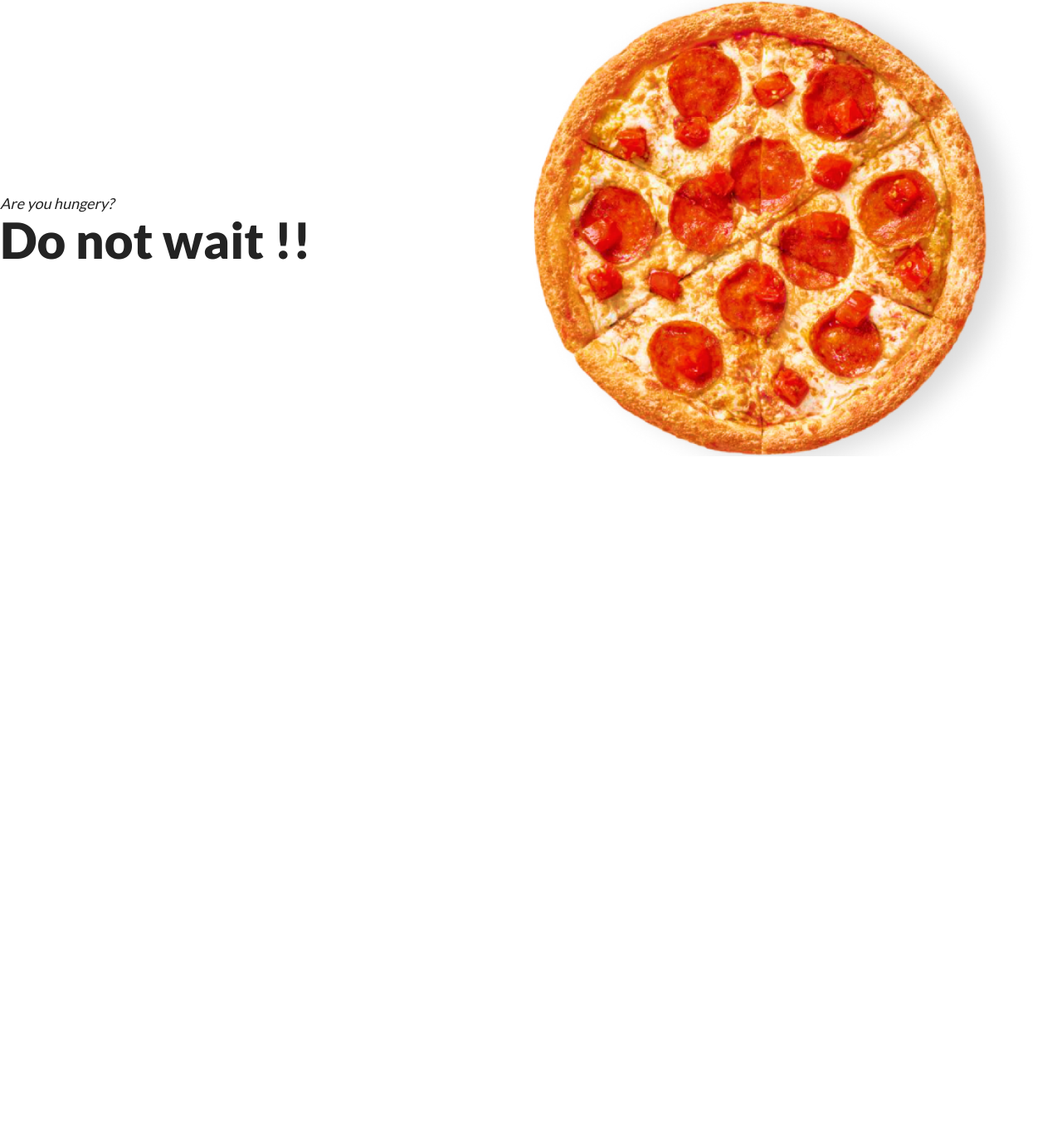
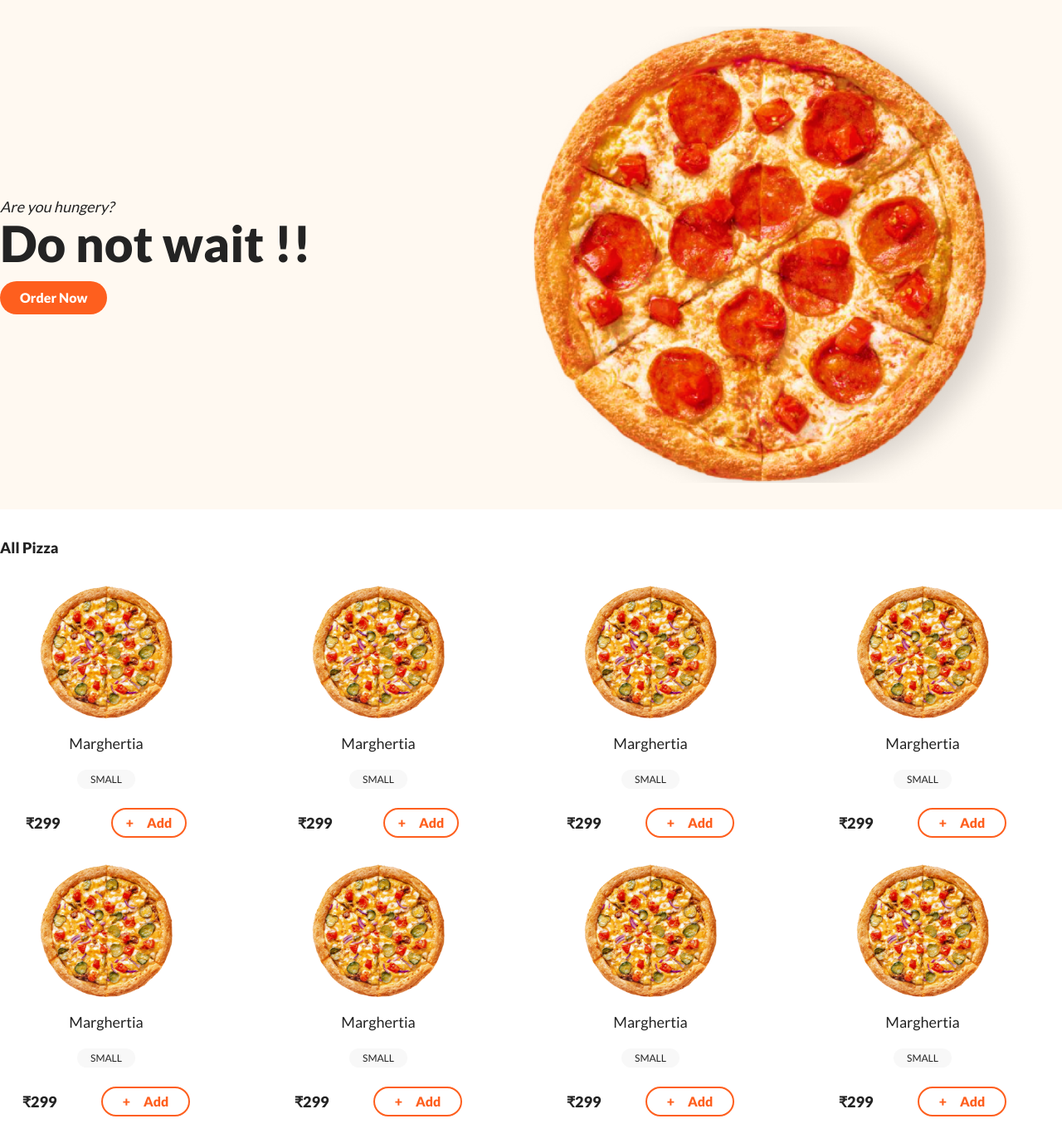
Before and after one commit to sunil36/node, a Node server app: page / in a window 1280 px wide. Shown: the part 85-1463 px from the top of the page at 83% size. Before the commit the page ends 635 px from the top, so only its background shows below. Run offline with Node 20, Linux system fonts and the light colour scheme; some libraries are stand-ins or nearby versions.

Commit message:
add file

```diff
--- /dev/null
+++ b/cmd.txt
@@ -0,0 +1,3 @@
+
+run sass
+npx mix watch
--- a/resources/scss/app.scss
+++ b/resources/scss/app.scss
@@ -16,6 +16,38 @@ nav li a{
         color: $primary;
     }
 }
-section .hero{
-background:red;
+.hero{
+background:#fff9f1;
 }
+.size{
+background:$secondary;
+}
+.add-to-cart{
+    border:2px solid $primary;
+    color:$primary;
+    transition:$transition;
+    &:hover{
+        background-color:$primary ;
+        color:$pure;
+        border-color:$pure;
+    }
+}
+.btn-primary{
+    background:$primary;
+    &:hover{
+        background:$primary_hover;
+    }
+}
+ .cart-section{
+    background:#fff9f1;
+    .amount{
+        color:$primary;
+    }
+
+}
+.login{
+    background:#fff9f1;
+}
+.register{
+    background:#fff9f1;
+}
--- a/resources/views/home.ejs
+++ b/resources/views/home.ejs
@@ -1,45 +1,131 @@
-<!DOCTYPE html>
-<html lang="en">
-<head>
-    <meta charset="UTF-8">
-    <meta http-equiv="X-UA-Compatible" content="IE=edge">
-    <meta name="viewport" content="width=device-width, initial-scale=1.0">
-    <title>Pizza</title>
-    <link rel="preconnect" href="https://fonts.googleapis.com">
-    <link rel="preconnect" href="https://fonts.gstatic.com" crossorigin>
-    <link href="https://fonts.googleapis.com/css2?family=Lato:wght@100;300;400;900&display=swap" rel="stylesheet">
-    <link href="https://unpkg.com/tailwindcss@^2/dist/tailwind.min.css" rel="stylesheet">
-    <link rel="stylesheet" href="/css/app.css">
-</head>
-<body>
-<nav class="container mx-auto flex items-center justify-between py-4">
-    <div>
-        <img src="/img/logo.png" alt="logo">
-    </div>
-    <div>
-        <ul class="flex items-center">
-            <li class="ml-6"> <a href="#">Menu</a>  </li>
-            <li class="ml-6"><a href="#">Orders</a></li>
-            <li class="ml-6"><a href="#">Register</a></li>
-            <li class="ml-6"><a href="#">Login</a></li>
-            <li class="ml-6"><a href="#" class="inline-block px-4 py-2 rounded-full"><img src="/img/cart.png" alt="" ></a></li>
-        </ul>
-    </div>
-</nav>
- <secion class="hero py-0">
+
+ <section class="hero py-8">
        <div class="container mx-auto flex items-center justify-between ">
         <div class="w-1/2">
             <h6 class="text-lg"><em>Are you hungery?</em></h6>
              <h1 class="text-6xl font-bold">Do not wait !!</h1>
+             <button class="px-6 py-2 rounded-full text-white font-bold mt-4 btn-primary">Order Now</button>
         </div>
         <div class="w-1/2">
             <img src="/img/hero-pizza.png" alt="" srcset="">
         </div>
-
        </div>
 
-</secion>
-
-    <script src="/js/app.js"></script>
-</body>
-</html>
+</section>
+    <section class="menu container mx-auto py-8">
+        <h1 class="text-lg font-bold mb-8">All Pizza</h1>
+        <div class="grid gap-x-8 gap-y-8 grid-cols-4">
+       <div class="w-64">
+           <img class="h-40 mb-4 mx-auto" src="/img/pizza.png" alt="" >
+        <div class="text-center">
+            <h2 class="mb-4 text-lg">Marghertia</h2>
+            <span class="size py-1 px-4 rounded-full uppercase text-xs">small</span>
+            <div class="flex items-center justify-around mt-6">
+                <span class="font-bold text-lg">₹299</span>
+                <button class="add-to-cart py-1 px-4 rounded-full flex item-center font-bold">
+                    <span>+</span>
+                    <span class="ml-4">Add</span>
+                </button>
+            </div>
+        </div>
+       </div>
+       <div class="w-64">
+        <img class="h-40 mb-4 mx-auto" src="/img/pizza.png" alt="" >
+     <div class="text-center">
+         <h2 class="mb-4 text-lg">Marghertia</h2>
+         <span class="size py-1 px-4 rounded-full uppercase text-xs">small</span>
+         <div class="flex items-center justify-around mt-6">
+             <span class="font-bold text-lg">₹299</span>
+             <button class="add-to-cart py-1 px-4 rounded-full flex item-center font-bold">
+                 <span>+</span>
+                 <span class="ml-4">Add</span>
+             </button>
+         </div>
+     </div>
+    </div>
+       <div class="w-64">
+        <img class="h-40 mb-4 mx-auto" src="/img/pizza.png" alt="" >
+     <div class="text-center">
+         <h2 class="mb-4 text-lg">Marghertia</h2>
+         <span class="size py-1 px-4 rounded-full uppercase text-xs">small</span>
+         <div class="flex items-center justify-around mt-6">
+             <span class="font-bold text-lg">₹299</span>
+             <button class="add-to-cart py-1 px-6 rounded-full flex item-center font-bold">
+                 <span>+</span>
+                 <span class="ml-4">Add</span>
+             </button>
+         </div>
+     </div>
+    </div>
+    <div class="w-64">
+        <img class="h-40 mb-4 mx-auto" src="/img/pizza.png" alt="" >
+     <div class="text-center">
+         <h2 class="mb-4 text-lg">Marghertia</h2>
+         <span class="size py-1 px-4 rounded-full uppercase text-xs">small</span>
+         <div class="flex items-center justify-around mt-6">
+             <span class="font-bold text-lg">₹299</span>
+             <button class="add-to-cart py-1 px-6 rounded-full flex item-center font-bold">
+                 <span>+</span>
+                 <span class="ml-4">Add</span>
+             </button>
+         </div>
+     </div>
+    </div>
+    <div class="w-64">
+        <img class="h-40 mb-4 mx-auto" src="/img/pizza.png" alt="" >
+     <div class="text-center">
+         <h2 class="mb-4 text-lg">Marghertia</h2>
+         <span class="size py-1 px-4 rounded-full uppercase text-xs">small</span>
+         <div class="flex items-center justify-around mt-6">
+             <span class="font-bold text-lg">₹299</span>
+             <button class="add-to-cart py-1 px-6 rounded-full flex item-center font-bold">
+                 <span>+</span>
+                 <span class="ml-4">Add</span>
+             </button>
+         </div>
+     </div>
+    </div>
+    <div class="w-64">
+        <img class="h-40 mb-4 mx-auto" src="/img/pizza.png" alt="" >
+     <div class="text-center">
+         <h2 class="mb-4 text-lg">Marghertia</h2>
+         <span class="size py-1 px-4 rounded-full uppercase text-xs">small</span>
+         <div class="flex items-center justify-around mt-6">
+             <span class="font-bold text-lg">₹299</span>
+             <button class="add-to-cart py-1 px-6 rounded-full flex item-center font-bold">
+                 <span>+</span>
+                 <span class="ml-4">Add</span>
+             </button>
+         </div>
+     </div>
+    </div>
+    <div class="w-64">
+        <img class="h-40 mb-4 mx-auto" src="/img/pizza.png" alt="" >
+     <div class="text-center">
+         <h2 class="mb-4 text-lg">Marghertia</h2>
+         <span class="size py-1 px-4 rounded-full uppercase text-xs">small</span>
+         <div class="flex items-center justify-around mt-6">
+             <span class="font-bold text-lg">₹299</span>
+             <button class="add-to-cart py-1 px-6 rounded-full flex item-center font-bold">
+                 <span>+</span>
+                 <span class="ml-4">Add</span>
+             </button>
+         </div>
+     </div>
+    </div>
+    <div class="w-64">
+        <img class="h-40 mb-4 mx-auto" src="/img/pizza.png" alt="" >
+     <div class="text-center">
+         <h2 class="mb-4 text-lg">Marghertia</h2>
+         <span class="size py-1 px-4 rounded-full uppercase text-xs">small</span>
+         <div class="flex items-center justify-around mt-6">
+             <span class="font-bold text-lg">₹299</span>
+             <button class="add-to-cart py-1 px-6 rounded-full flex item-center font-bold">
+                 <span>+</span>
+                 <span class="ml-4">Add</span>
+             </button>
+         </div>
+     </div>
+    </div>
+    </div>
+    </section>
--- /dev/null
+++ b/resources/views/layout.ejs
@@ -0,0 +1,33 @@
+<!DOCTYPE html>
+<html lang="en">
+<head>
+    <meta charset="UTF-8">
+    <meta http-equiv="X-UA-Compatible" content="IE=edge">
+    <meta name="viewport" content="width=device-width, initial-scale=1.0">
+    <title>Pizza</title>
+    <link rel="preconnect" href="https://fonts.googleapis.com">
+    <link rel="preconnect" href="https://fonts.gstatic.com" crossorigin>
+    <link href="https://fonts.googleapis.com/css2?family=Lato:wght@100;300;400;900&display=swap" rel="stylesheet">
+    <link href="https://unpkg.com/tailwindcss@^2/dist/tailwind.min.css" rel="stylesheet">
+    <link rel="stylesheet" href="/css/app.css">
+</head>
+<body>
+<nav class="container mx-auto flex items-center justify-between py-4">
+    <div>
+        <img src="/img/logo.png" alt="logo">
+    </div>
+    <div>
+        <ul class="flex items-center">
+            <li class="ml-6"> <a href="#">Menu</a>  </li>
+            <li class="ml-6"><a href="#">Orders</a></li>
+            <li class="ml-6"><a href="/register">Register</a></li>
+            <li class="ml-6"><a href="/login">Login</a></li>
+            <li class="ml-6"><a href="/cart" class="inline-block px-4 py-2 rounded-full"><img src="/img/cart.png" alt="" ></a></li>
+        </ul>
+    </div>
+</nav>
+<%- body %>
+
+    <script src="/js/app.js"></script>
+</body>
+</html>
--- a/routes/web.js
+++ b/routes/web.js
@@ -0,0 +1,16 @@
+ function initRoutes(app){
+    app.get('/',(reqestObject,responseObject)=>{
+        responseObject.render("home");
+    });
+    app.get('/cart',(reqestObject,responseObject)=>{
+        responseObject.render("customers/cart");
+    });
+    app.get('/login',(reqestObject,responseObject)=>{
+         responseObject.render("auth/login");
+    });
+    app.get('/register',(reqestObject,responseObject)=>{
+        responseObject.render("auth/register");
+    });
+ }
+
+ module.exports=initRoutes;
--- a/server.js
+++ b/server.js
@@ -5,15 +5,12 @@ const path=require("path");
 const expressLayout=require("express-ejs-layouts");
 const port =process.env.port|| 3000;
 app.use(express.static('public'));
-
-app.get('/',(reqestObject,responseObject)=>{
-    responseObject.render("home");
-});
 // set layout
 app.use(expressLayout);
 app.set('views',path.join(__dirname,"/resources/views"));
 app.set('view engine','ejs');
 // set layout end
+require('./routes/web')(app);
 app.listen(port,()=>{
     console.log(`listing to port ${port}`);
 })
```
Also changed, not shown: resources/views/auth/login.ejs (added, +19 -0 lines), resources/views/auth/register.ejs (added, +23 -0 lines), resources/views/customers/cart.ejs (added, +75 -0 lines), public/css/app.css.
